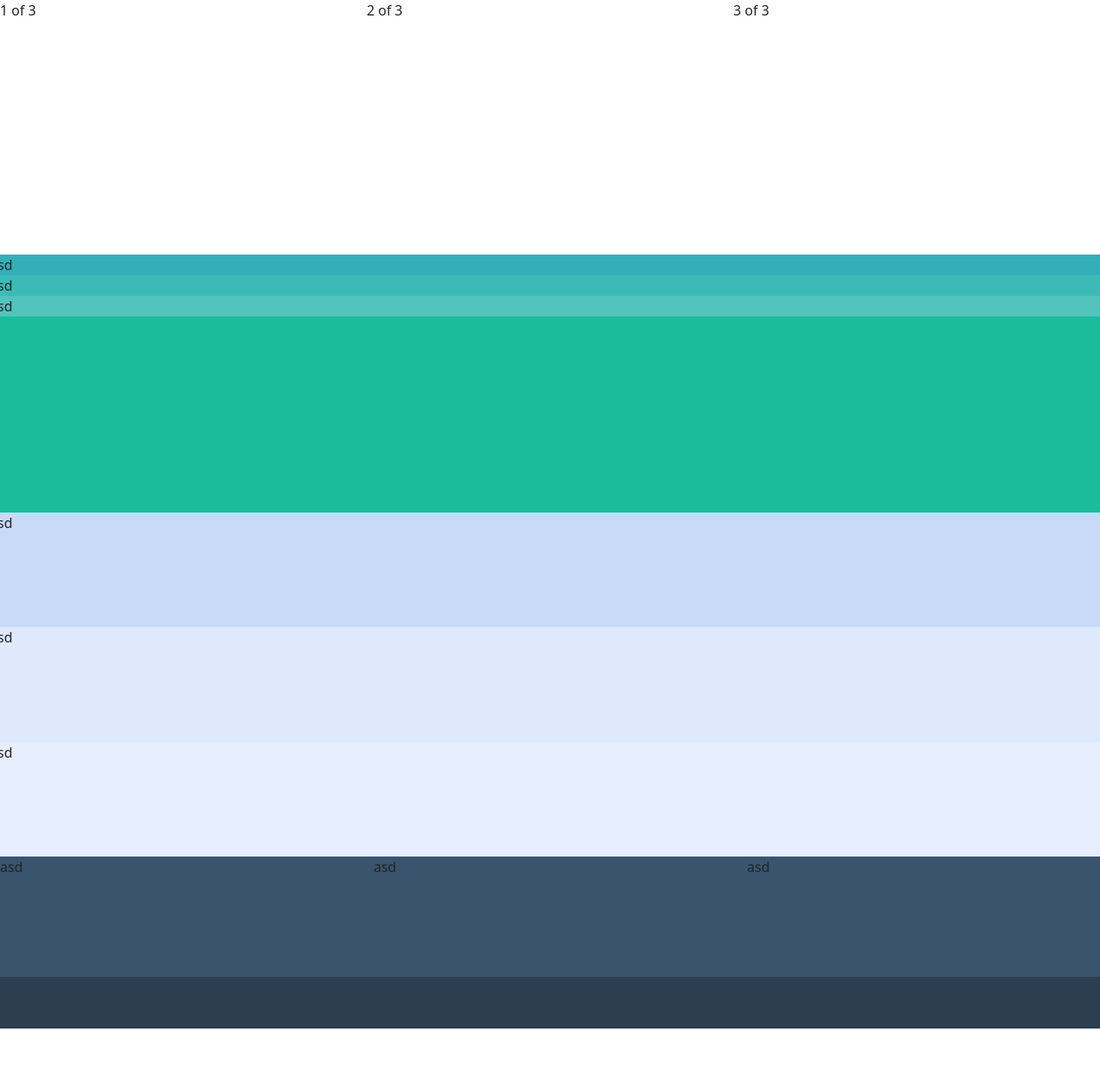
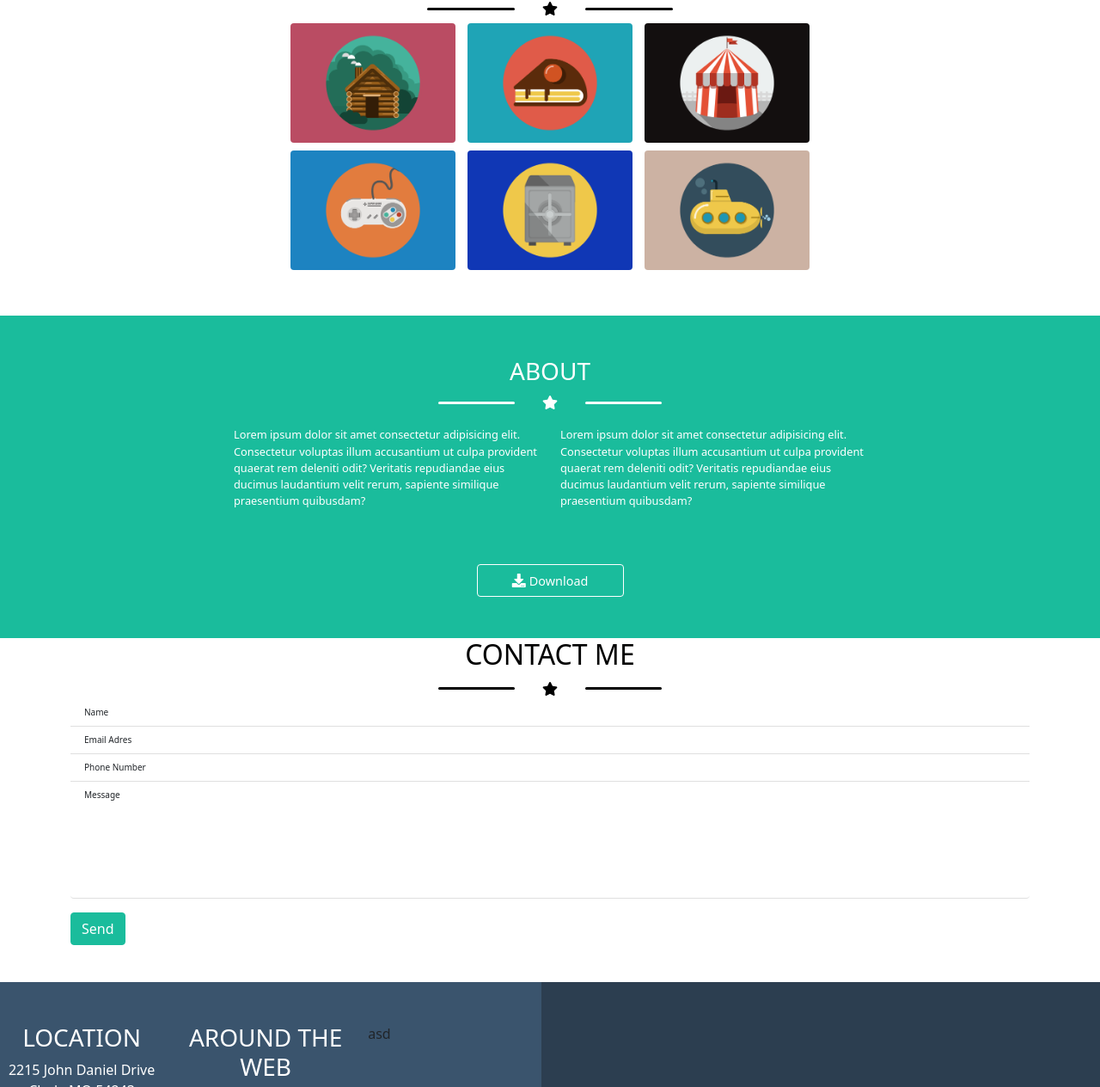
Before and after one commit to chry902/html-css-bootstrap-freelancer, a plain HTML site: page index.html in a window 1280 px wide. Shown: the part 428-1692 px from the top of the page at 86% size. Before the commit the page ends 1624 px from the top, so only its background shows below. Drawn offline with nearby package versions, Linux system fonts and the light colour scheme.

Commit message:
completamento bootstrap footer

```diff
--- a/index.html
+++ b/index.html
@@ -4,6 +4,10 @@
         <meta charset="UTF-8">
         <meta name="viewport" content="width=device-width, initial-scale=1.0">
         <title>Document</title>
+        <link rel="stylesheet"
+            href="https://cdnjs.cloudflare.com/ajax/libs/font-awesome/5.15.4/css/all.min.css"
+            integrity="sha512-1ycn6IcaQQ40/MKBW2W4Rhis/DbILU74C1vSrLJxCq57o941Ym01SwNsOMqvEBFlcgUa6xLiPY/NS5R+E6ztJQ=="crossorigin="anonymous"
+            referrerpolicy="no-referrer" />
         <link
             href="https://cdn.jsdelivr.net/npm/bootstrap@5.1.1/dist/css/bootstrap.min.css"
             rel="stylesheet"
@@ -38,7 +42,8 @@
             </nav>
         </header>
         <main class="">
-            <section class="head debug_head container">
+            <section class="head">
+                <div class="container">
                     <div class="img_contain row justify-content-center">
                         <div class="img">
                             <img src="./img/avatar.svg" alt="" class="">
@@ -46,66 +51,166 @@
                     </div>
                     <div class="title row">
                         <div class="titolo">
-                        <h1>START BOOTSTRAP</h1>
+                            <h1 class="">START BOOTSTRAP</h1>
                         </div>
-                    <div class="stella clearfix">
-                        <div class="barre"></div>
+                        <div class="stella clearfix align-items-center
+                            justify-content-center">
+                            <div class="barre">
+
+                            </div>
+
                             <div class="icona">
-                            <i class="fas fa-star fa-3x"></i>
+                                <i class="fas fa-star"></i>
                             </div>
+
                             <div class="barre"></div>
                         </div>
-                    <div class="intestazioni"></div>
+                        <div class="intestazioni">
+                            <p>GRAPHIC ARTIST - WEB DESIGNER - ILLUSTRATOR</p>
                         </div>
-            </section>
-            <section class="portfolio contain debug_portfolio">
-                <div class="profi row"></div>
-                <div class="row">
-
-                    <div class="col-4">
-                        1 of 3
-                    </div>
-                    <div class="col-4">
-                        2 of 3
-                    </div>
-                    <div class="col-4">
-                        3 of 3
-                    </div>
-
-                    <div class="row">
-
-                        <div class="col-4">
-                            1 of 3
-                        </div>
-                        <div class="col-4">
-                            2 of 3
-                        </div>
-                        <div class="col-4">
-                            3 of 3
-                        </div>
-
                     </div>
                 </div>
 
             </section>
-            <section class="about debug_about">
+            <section class="contain">
+                <div class="portfolio">
+                    <div class="titolo">
+                        <h2 class="text-black">PORTFOLIO</h2>
+                    </div>
+                    <div class="stella clearfix align-items-center
+                        justify-content-center">
+                        <div class="barre bg_color">
 
-                <div class="about_top row">asd</div>
-                <div class="about_midle row">asd</div>
-                <div class="about_bottom row">asd</div>
+                        </div>
+
+                        <div class="icona text-black">
+                            <i class="fas fa-star"></i>
+                        </div>
+
+                        <div class="barre bg_color"></div>
+                    </div>
+                    <div class="row image_card justify-content-center">
+                        <div>
+                            <img src="./img/cabin.png" class="rounded"
+                                alt="...">
+                            <img src="./img/cake.png" class="rounded" alt="...">
+                            <img src="./img/circus.png" class="rounded"
+                                alt="...">
+                        </div>
+                        <div>
+                            <img src="./img/game.png" class="rounded" alt="...">
+                            <img src="./img/safe.png" class="rounded" alt="...">
+                            <img src="./img/submarine.png" class="rounded"
+                                alt="...">
+                        </div>
+                    </div>
+                </div>
+
 
             </section>
-            <section class="contact_me debug_portfolio">
-                <div class="about_top row">asd</div>
-                <div class="about_midle row">asd</div>
-                <div class="about_bottom row">asd</div>
+            <section class="about">
+                <div class="container">
+                    <div class="titolo about_top">
+                        <h3 class="">ABOUT</h3>
+                    </div>
+                    <div class="stella clearfix align-items-center
+                        justify-content-center">
+                        <div class="barre">
+
+                        </div>
+
+                        <div class="icona">
+                            <i class="fas fa-star"></i>
+                        </div>
+
+                        <div class="barre"></div>
+                    </div>
+
+                    <div class="row about_midle justify-content-center">
+                        <div class="col-4">
+                            <p class="">Lorem ipsum dolor sit amet
+                                consectetur
+                                adipisicing
+                                elit. Consectetur voluptas illum accusantium
+                                ut
+                                culpa provident quaerat rem deleniti odit?
+                                Veritatis
+                                repudiandae eius ducimus laudantium velit
+                                rerum,
+                                sapiente similique praesentium quibusdam?</p>
+                        </div>
+                        <div class="col-4">
+                            <p class="">Lorem ipsum dolor sit amet
+                                consectetur
+                                adipisicing
+                                elit. Consectetur voluptas illum accusantium
+                                ut
+                                culpa provident quaerat rem deleniti odit?
+                                Veritatis
+                                repudiandae eius ducimus laudantium velit
+                                rerum,
+                                sapiente similique praesentium quibusdam?</p>
+                        </div>
+                    </div>
+                    <div class="about_bottom row">
+                        <button type="button" class="btn btn-secondary"><i
+                                class="fas fa-download"></i>
+                            <span>Download</span>
+                        </button>
+                    </div>
+
+
+                </section>
+                <section class="contact_me container debug_portfolio">
+                    <div>
+                        <div class="titolo">
+                            <h2 class="text-black">CONTACT ME</h2>
+                        </div>
+                        <ul class="list-group">
+                            <div class="stella clearfix align-items-center
+                                justify-content-center">
+                                <div class="barre bg_color">
+
+                                </div>
+
+                                <div class="icona text-black">
+                                    <i class="fas fa-star"></i>
+                                </div>
+
+                                <div class="barre bg_color"></div>
+                            </div>
+
+                            <li class="list-group-item border_top">Name</li>
+                            <li class="list-group-item">Email Adres</li>
+                            <li class="list-group-item">Phone Number</li>
+                            <li class="list-group-item border_bottom">Message</li>
+                        </ul>
+                        <div class="contact_me_button"></div>
+                        <button class="btn btn-primary" type="submit">Send</button>
+                    </div>
                 </section>
 
             </main>
-        <footer class="debug_footer">
+            <footer class="debug_footer flex_contain">
                 <div class="row color_f_top">
-                <div class="col-4">asd</div>
-                <div class="col-4">asd</div>
+                    <div class="col-4">
+                        <span>
+                            <h3>LOCATION</h3>
+                            <P>2215 John Daniel Drive Clark, MO 54243</P>
+                        </span>
+                    </div>
+                    <div class="col-4">
+                        <span>
+                            <h3>AROUND THE WEB</h3>
+                            <span class="cerchio"><i class="fab fa-facebook-f
+                                    fa-1"></i></span>
+                            <i class="fab fa-google-plus-g fa-1x"></i>
+                            <i class="fab fa-twitter fa-1x"></i>
+                            <i class="fab fa-linkedin-in fa-1x"></i>
+
+
+                        </span>
+                    </div>
                     <div class="col-4">asd</div>
                 </div>
                 <div class="row color_f_bottom">
--- a/stayl.css
+++ b/stayl.css
@@ -30,6 +30,9 @@ li>a{
     color: white;
 
 }
+.flex_contain{
+    display: flex;
+}
 
 /************************
           TITOLO
@@ -54,53 +57,100 @@ li>a{
 }
 .stella{
     color: white;
-    text-align: center;
+    display: flex;
 }
 .icona{
-    height: 50px;
+
 }
 .stella>div{
     float: left;
+
 }
 .barre{
-    width: 10%;
+    width: 8%;
     background-color: white;
-    height: 2px;
+    height: 3px;
     border-radius: 50px;
+    margin: 0 2rem 0;
 }
-.intestazione{
-    background-color: rgb(71, 5, 71);
+
+.intestazioni{
+    text-align: center;
+    color: rgb(255, 255, 255);
 }
 /************************
           PROFILO
 *************************/
-.profi{
-    height: 20%;
+
+.portfolio{
+    padding-top: 3rem;
 }
-.card{
-    height: 80%;
+.bg_color{
+background-color: black;
 }
+.image_card{
+    text-align: center;
+    padding-bottom: 3rem;
+}
+.rounded{
+    width: 15%;
+    margin: 0.3rem;
 
+}
 /************************
           ABOUT
 *************************/
-.about> div{
-    height: 33.33%;
-}
+
 .about_top{
-    background-color: rgba(100, 148, 237, 0.349);
+   padding-top: 3rem;
 }
 .about_midle{
-    background-color: rgba(143, 179, 245, 0.294);
+    padding-top: 1rem;
 }
 .about_bottom{
-    background-color: rgba(184, 207, 250, 0.356);
+    padding:3rem 0;
+    justify-content: center;
+}
+.col-4>p{
+    font-size: 80%;
+    color: white;
+}
+.btn-secondary{
+    background-color: rgba(255, 255, 255, 0);
+    border-color: white;
+
+}
+.about_bottom> button{
+    width: 15%;
+
+}
+button>span{
+    font-size: 90%;
 }
 /************************
           CONTACT ME
 *************************/
 .contact_me> div{
     height: 33.33%;
+}
+.border_top{
+    border-top: none;
+}
+.border_bottom{
+    padding-bottom: 7rem;
+}
+.list-group-item{
+    border-left: none;
+    border-right: none;
+    font-size: 10px;
+}
+.contact_me_button{
+    padding-top: 1rem;
+
+}
+.btn-primary{
+    background-color: rgba(26, 188, 156, 1);
+    border-color: rgba(26, 188, 156, 1);
 }
 /************************
           footer
@@ -113,6 +163,16 @@ li>a{
     height: 30%;
     background-color: rgba(44, 62, 80, 1);
 }
-footer>div{
-    justify-content: center;
+.color_f_top>.col-4{
+    padding-top: 3rem;
 }
+.cerchio{
+    width: 10%;
+    height: 10%;
+    border: white;
+}
+.col-4>span{
+    color: white;
+    text-align: center;
+
+}
```
Lines whose indentation alone changed are shown as unchanged.
